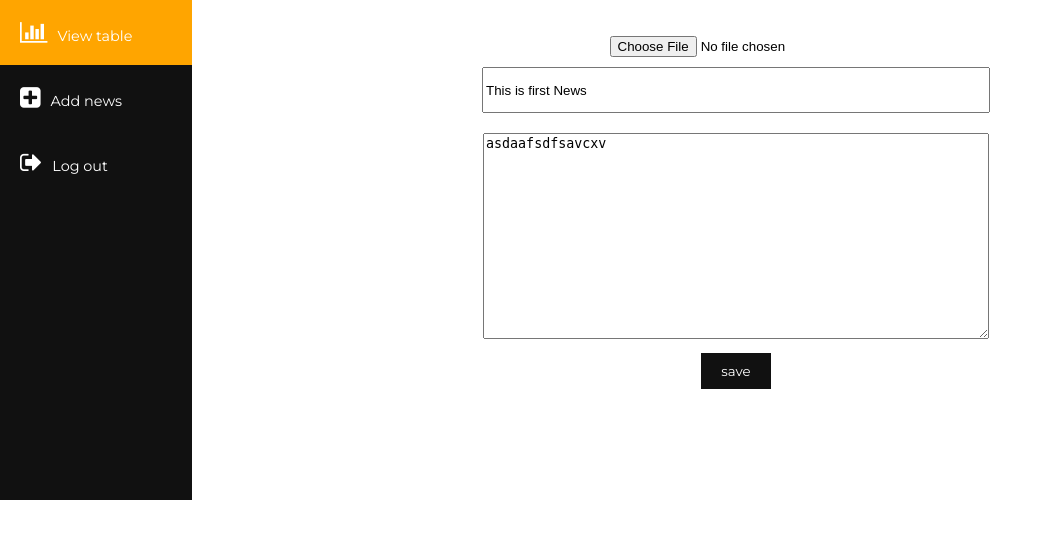
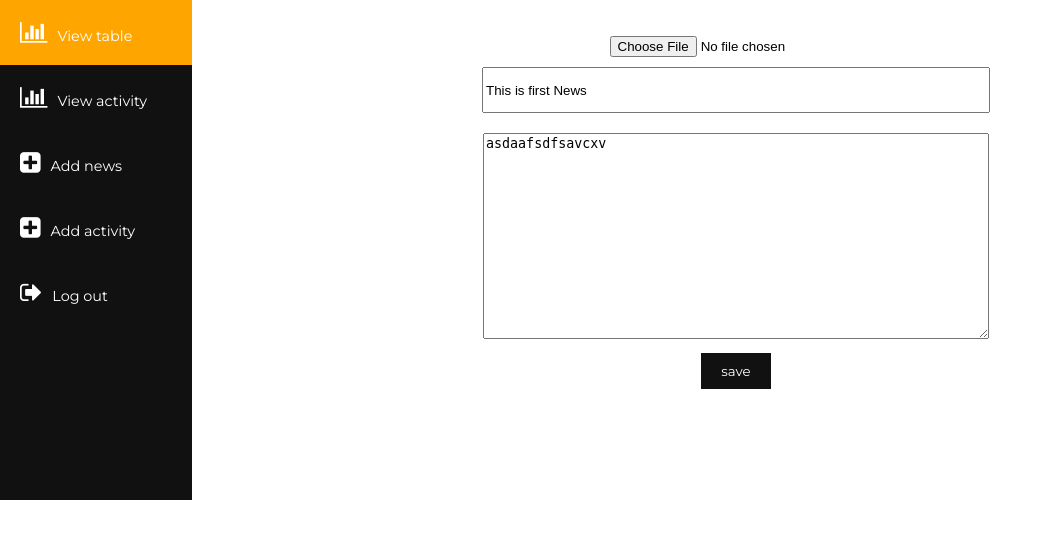
Before and after one commit to nongpp/newWebProject, a PHP site: page /editForm.php?id=8 in a window 1280 px wide. Shown: the part 60-599 px from the top of the page, without its empty margins (0-1053 px from the left). Run offline with PHP 8.4, Linux system fonts and the light colour scheme; data comes from the database, SQL or seed files in the repository; some web fonts are replaced.

Commit message:
Update editForm.php
add id_select in form

```diff
--- a/admin/editForm.php
+++ b/admin/editForm.php
@@ -1,12 +1,9 @@
 <?php
-	$db = mysqli_connect("localhost","root","","test");
+	$db = mysqli_connect("localhost","root","","tu_pattaya");
 	$idSelect = $_GET['id'];
 	$sql = "select * from news where id=$idSelect";
 	$result = mysqli_query($db,$sql);
-
 	$row = mysqli_fetch_assoc($result);
-
-
 ?>
 <!DOCTYPE html>
 <html>
@@ -21,18 +18,21 @@
 	<body>
 		<header>
 			<section id="tu-text"><h4>Faculty of Engineering</h4></section>
-			<aside id="tu-logout"><a href="home.php"><p><i class="fa fa-tv" style="font-size:24px"></i>Admin site</p></a></aside>
+			<aside id="tu-logout"><a href="admin_page.php"><p><i class="fa fa-tv" style="font-size:24px"></i>Admin site</p></a></aside>
 		</header>
 
 		<div id="big-content">
 			<div id="menubar">
-				<a href="home.php"><div class="menubar-inner current"><i class="fa fa-bar-chart" style="font-size:24px"></i>View table</div></a>
+				<a href="admin_page.php"><div class="menubar-inner current"><i class="fa fa-bar-chart" style="font-size:24px"></i>View table</div></a>
+				<a href="viewactivity.php"><div class="menubar-inner"><i class="fa fa-bar-chart" style="font-size:24px"></i>View activity</div></a>
 				<a href="addnews.php"><div class="menubar-inner"><i class="fa fa-plus-square" style="font-size:24px"></i>Add news</div></a>
-				<a href="login.php"><div class="menubar-inner"><i class="fa fa-sign-out" style="font-size:24px"></i>Log out</div></a>
+				<a href="addactivity.php"><div class="menubar-inner"><i class="fa fa-plus-square" style="font-size:24px"></i>Add activity</div></a>
+				<a href="logout.php"><div class="menubar-inner"><i class="fa fa-sign-out" style="font-size:24px"></i>Log out</div></a>
 			</div>
 			<div id="content">
-				<form method="post" action="addnews.php" enctype="multipart/form-data">
+				<form method="post" action="editnews.php" enctype="multipart/form-data">
 					<input type="hidden" name="size" value="1000000">
+					<input type="hidden" name="id_select" value='<?php echo $row['id']?>'>
 					<div>
 						<input type="file" name="image" >
 					</div>
```
